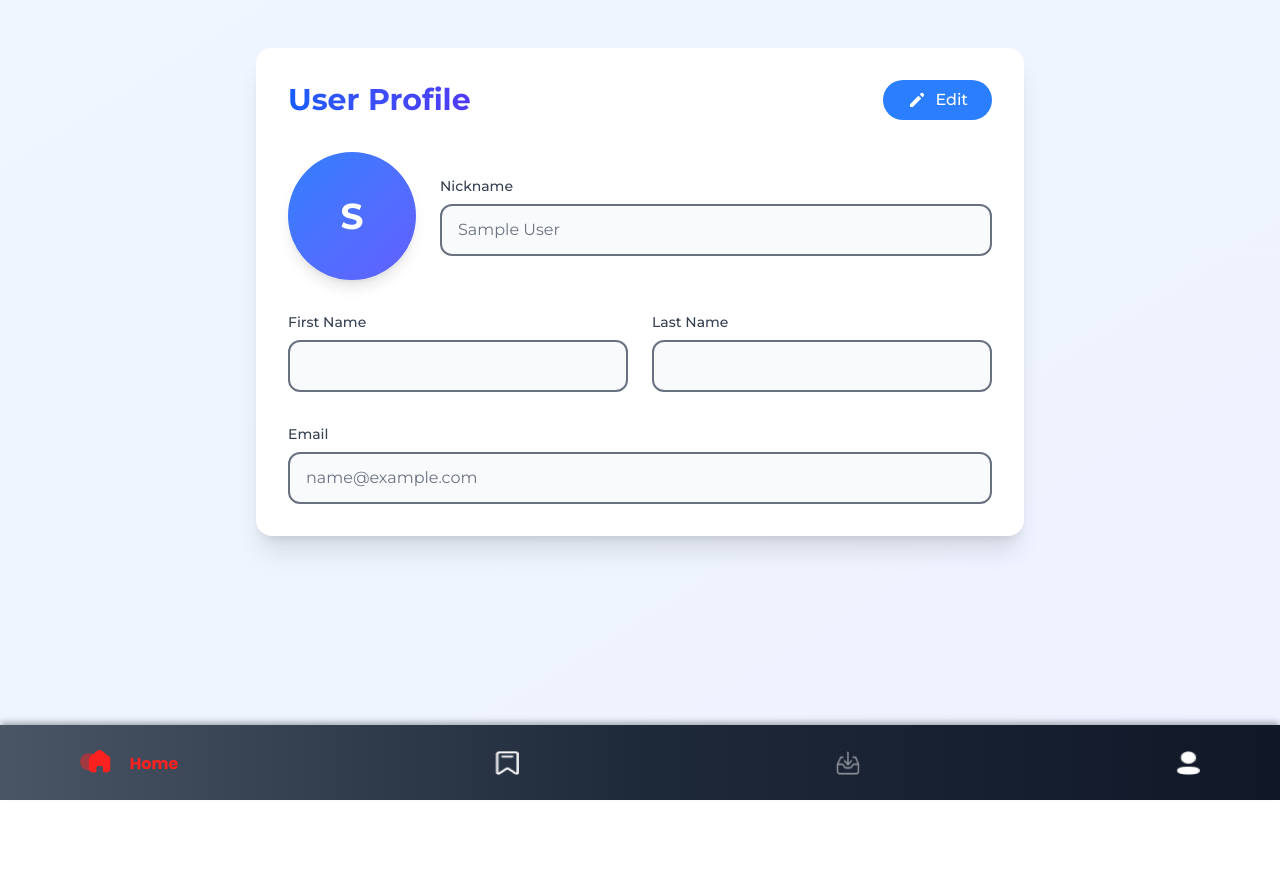
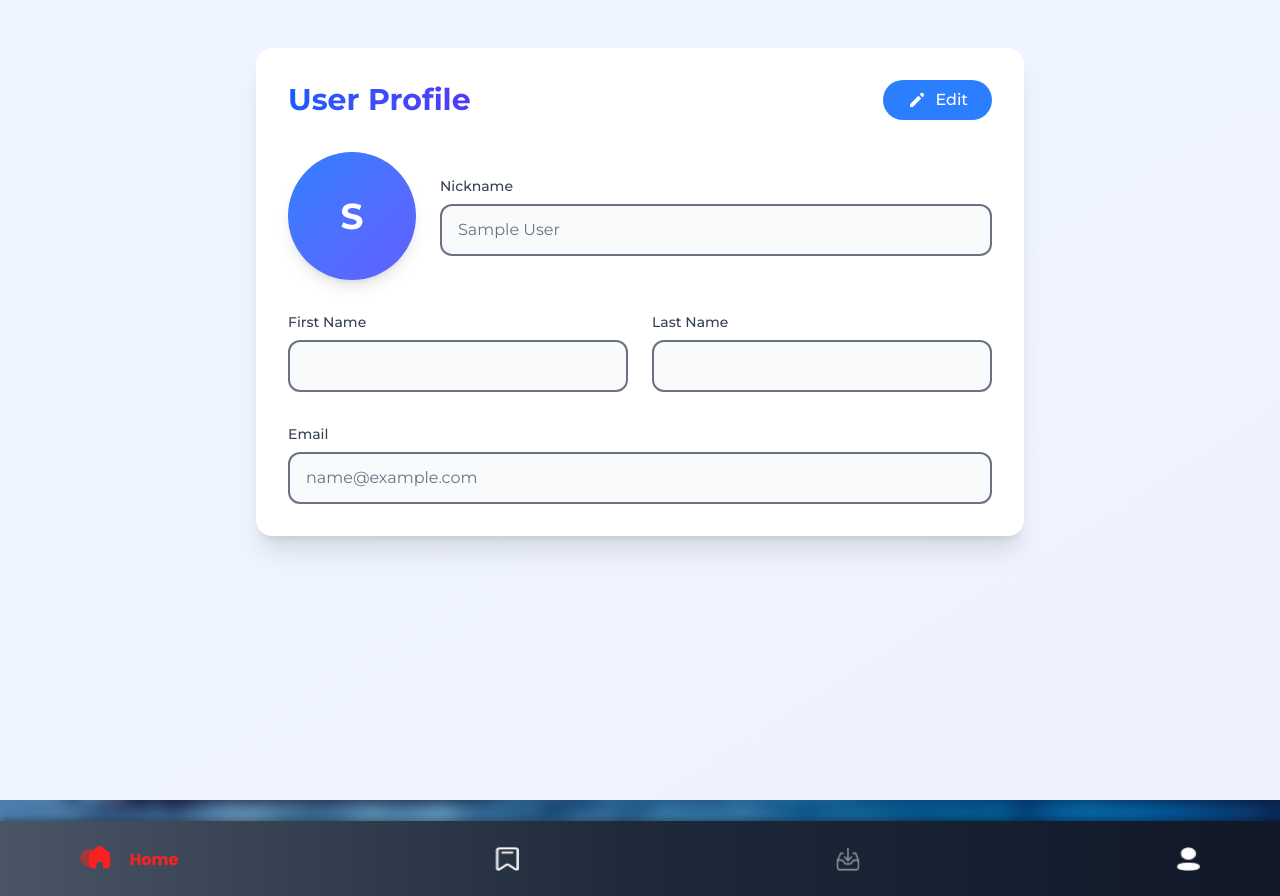
Before and after one commit to davidschwarz153/MovieDB, a React (Vite) app: page /Profil in a window 1280 px wide. Before the commit the page ends 800 px from the top, so only its background shows below. Built offline with nearby package versions, Linux system fonts and the light colour scheme; no server answers; sample sign-in values are in the browser's storage.

Commit message:
fixxed navbar

```diff
--- a/src/layout/Layout.tsx
+++ b/src/layout/Layout.tsx
@@ -4,8 +4,10 @@
 export default function Layout() {
   return (
     <>
+      <div className="pb-24">
         <Outlet/>
-        <Nav/>
+      </div>
+      <Nav/>
     </>
   )
 }
```
